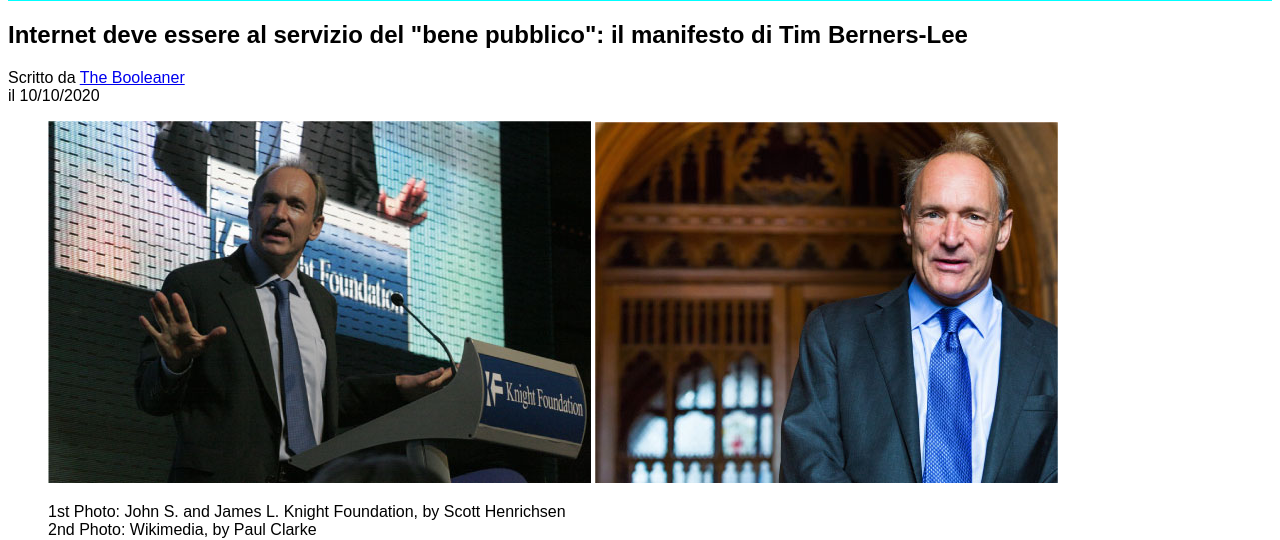
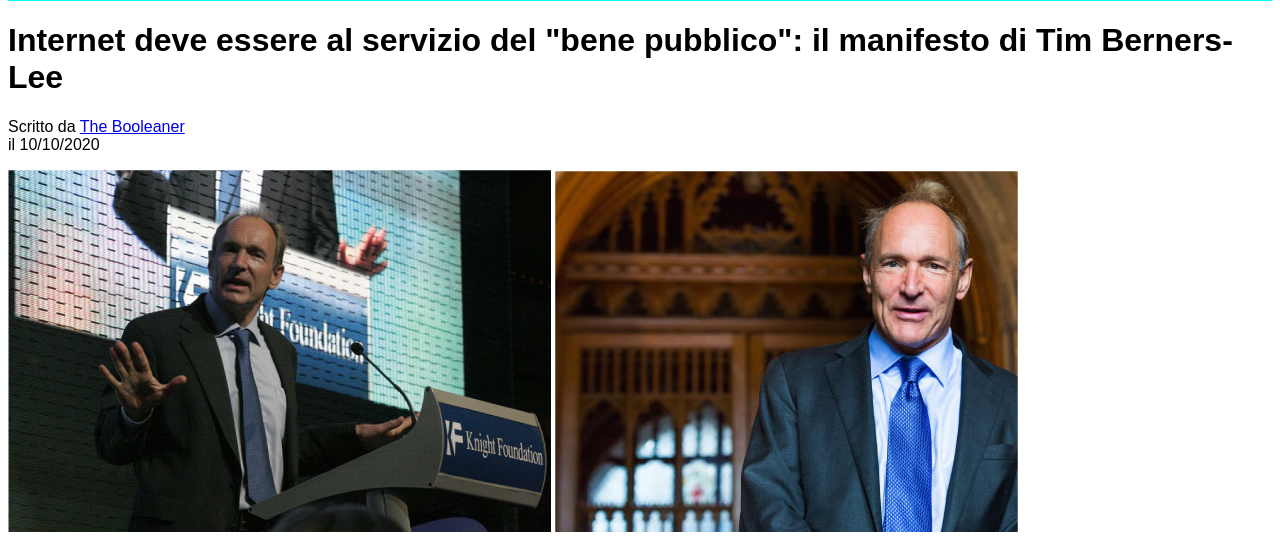
Before and after one commit to LorenzoMinotti-090/html-css-booleaner, a plain HTML site: page index.html in a window 1280 px wide. Shown: the part 361-901 px from the top of the page. Drawn offline with Linux system fonts and the light colour scheme.

Commit message:
fix: parte2

```diff
--- a/index.html
+++ b/index.html
@@ -17,20 +17,19 @@
     </header>
     <!--contenuto-->
 
-    <article>
+
         <h1>Internet deve essere al servizio del "bene pubblico": il manifesto di Tim Berners-Lee</h1>
         <p class="author">Scritto da <a href="#">The Booleaner</a><br> il 10/10/2020</p>
 
-        <!-- LISTA -->
-        <ul>
-            <!-- FOTO PRINCIPALI -->
-            <div class="images">
-                <img src="/img/tim-1.jpg" alt="tim-1">
-                <img src="/img/tim-2.jpg" alt="tim-2">
-            </div>
+
+            <!--foto principali-->
+            <img src="/img/tim-1.jpg" alt="tim-1">
+            <img src="/img/tim-2.jpg" alt="tim-2">
+
+
             <p class="photo-credit">1st Photo: John S. and James L. Knight Foundation, by Scott Henrichsen<br>2nd
                 Photo: Wikimedia, by Paul Clarke</p>
-            <!-- TESTO INTRODUTTIVO -->
+            <!--testo introduttivo-->
             <ul>
                 <li>Lorem ipsum dolor</li>
                 <li>Lorem ipsum dolor</li>
@@ -80,10 +79,10 @@
                 vero eros et accumsan et iusto odio dignissim qui blandit praesent luptatum zzril delenit augue duis
                 dolore te feugait nulla facilisi.
             </p>
-        </ul>
 
-    <p>Lorem ipsum dolor sit amet consectetur adipisicing elit. Ex aperiam laudantium repellendus nesciunt amet dolores
-        nam eos fuga, animi quod optio veniam quis ipsam quisquam sit aliquam magni voluptates quia?</p>
+
+             <p>Lorem ipsum dolor sit amet consectetur adipisicing elit. Ex aperiam laudantium repellendus nesciunt amet dolores nam eos fuga, animi quod optio veniam quis ipsam quisquam sit aliquam magni voluptates quia?</p>
+
 
 </body>
 
```
